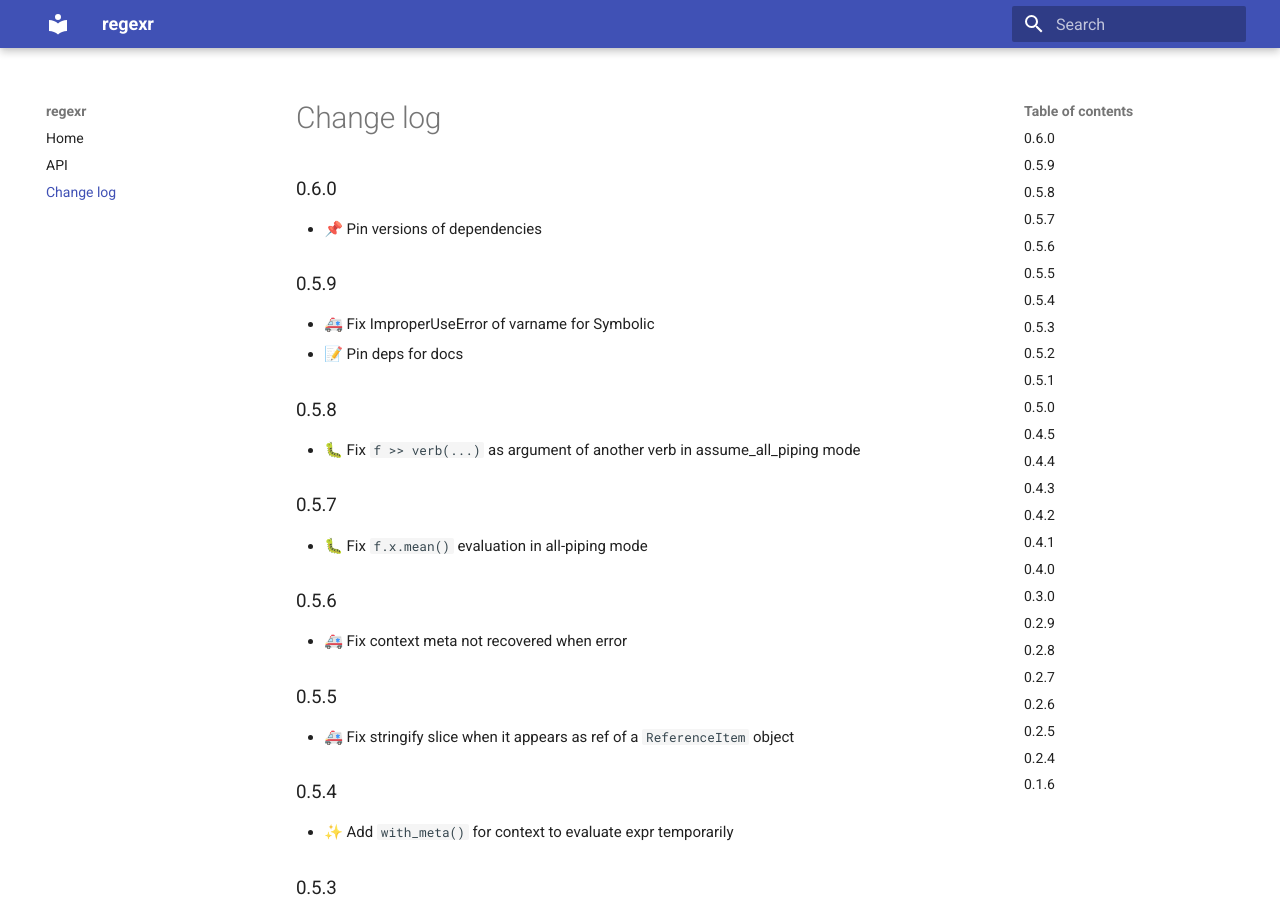
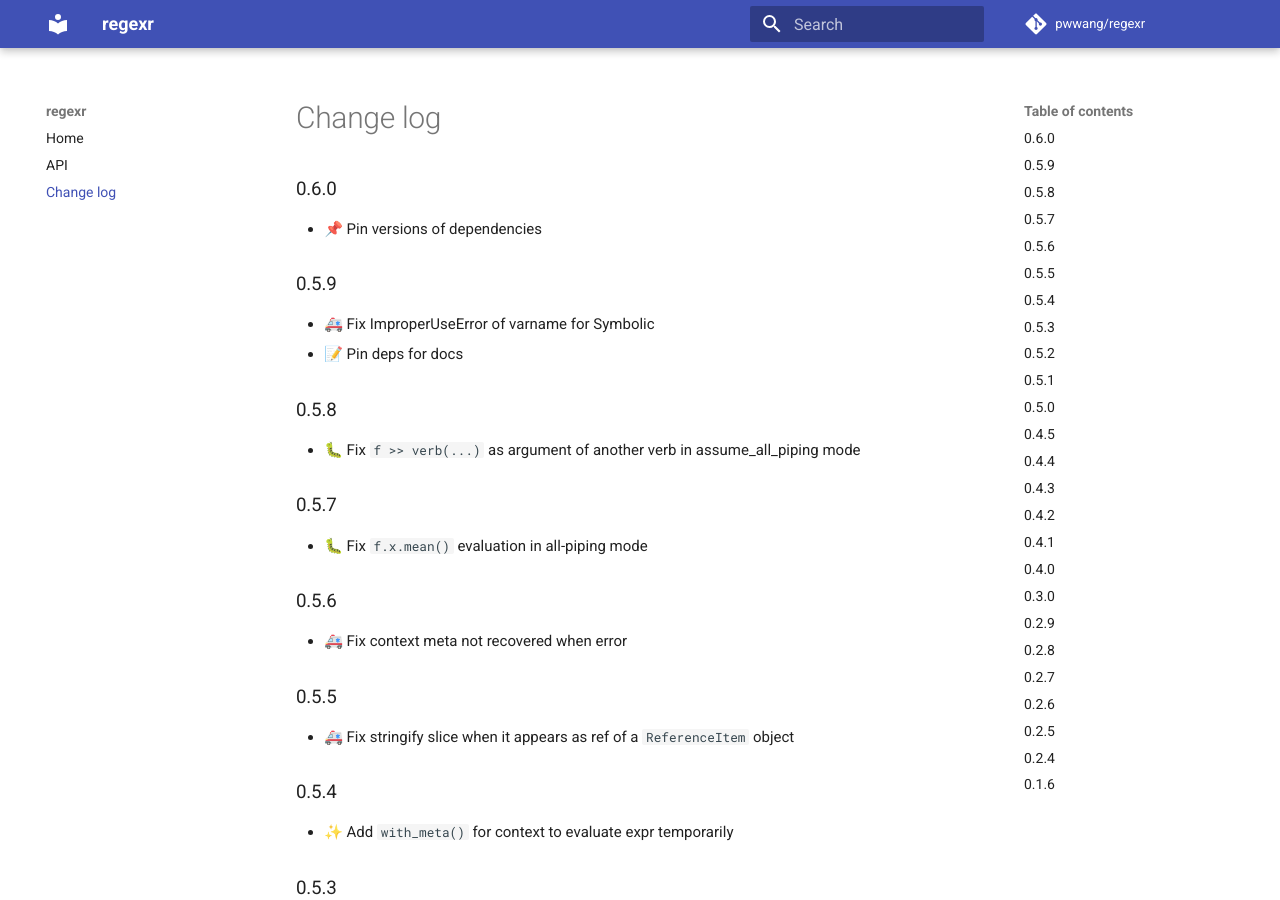
Before and after one commit to pwwang/regexr, an MkDocs documentation site: the page built from docs/CHANGELOG.md, in a window 1280 px wide and 900 px high. Built offline with MkDocs 1.6.1 and Material for MkDocs 9.7.7, drawn with Linux system fonts in a browser that asks for light colours; comment, search, counter and statistics services are not loaded.

Commit message:
📝 Add repo url to docs

```diff
--- a/mkdocs.yml
+++ b/mkdocs.yml
@@ -1,4 +1,6 @@
 site_name: regexr
+repo_url: https://github.com/pwwang/regexr
+repo_name: pwwang/regexr
 theme:
     name: 'material'
 markdown_extensions:
```
